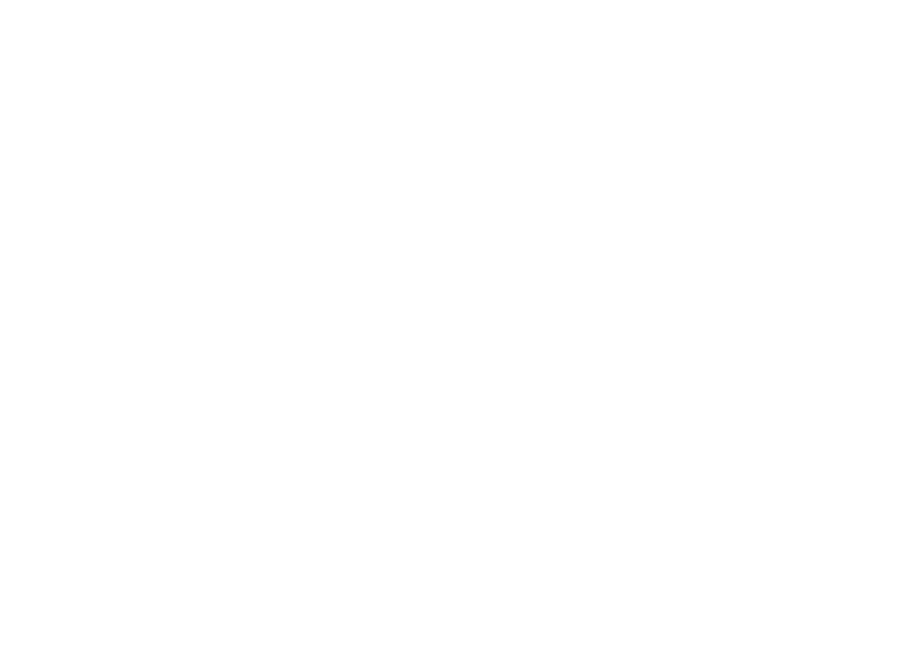
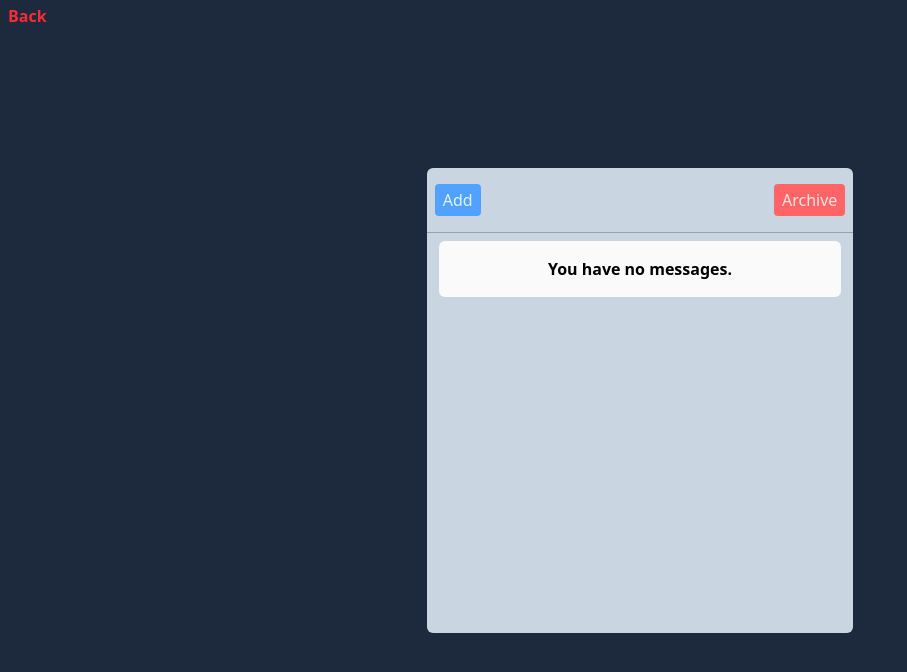
Before and after one commit to taiseen/learning-framer-motion, a React (Vite) app: page /animated-list in a window 1280 px wide. Before the commit this address had no page. Shown: the top 672 px of the page, without its empty margins (0-907 px from the left). Built offline with nearby package versions, Linux system fonts and the light colour scheme.

Commit message:
feat: animated list - add & remove

```diff
--- /dev/null
+++ b/src/components/animatedList/ListItem.jsx
@@ -0,0 +1,34 @@
+import { motion } from "framer-motion";
+
+const base = 4;
+const time = d => d * base;
+
+const ListItem = ({ children }) => {
+    return (
+        <motion.li
+            className="relative"
+            initial={{ height: 0, opacity: 0, marginBottom: 0 }}
+            animate={{
+                marginBottom: 4, // equivalent to gap-1
+                height: "auto",
+                opacity: 1,
+                transition: {
+                    type: "spring",
+                    bounce: 0.3,
+                    opacity: { delay: time(0.025) },
+                },
+            }}
+            exit={{ height: 0, opacity: 0, marginBottom: 0 }}
+            transition={{
+                duration: time(0.15),
+                type: "spring",
+                bounce: 0,
+                opacity: { duration: time(0.03) },
+            }}
+        >
+            {children}
+        </motion.li>
+    );
+};
+
+export default ListItem;
--- /dev/null
+++ b/src/components/animatedList/data.js
@@ -0,0 +1,14 @@
+const titles = [
+    ["Apple's newest iPhone is here", "Watch our July event"],
+    ["Your funds have been processed", "See your latest deposit online"],
+    ["This Week in Sports", "The finals are heating up"],
+    ["Changelog update", "Edge subroutines and more"],
+    ["React Hawaii is here!", "Time for fun in the sun"],
+];
+
+export const generateList = () => {
+    return {
+        id: crypto.randomUUID(),
+        content: titles[Math.floor(Math.random() * titles.length)],
+    };
+};
--- /dev/null
+++ b/src/components/animatedList/index.jsx
@@ -0,0 +1,102 @@
+import { AnimatePresence } from "framer-motion";
+import { generateList } from "./data";
+import { useState } from "react";
+import ListItem from "./ListItem";
+import "./style.css";
+
+const AnimatedList = () => {
+
+    const [list, setList] = useState([]);
+    const [selectedItems, setSelectedItems] = useState([]);
+
+    const handleAddItem = () => {
+        const newItem = generateList();
+        setList((prev) => [...prev, newItem]);
+    };
+
+    const handleItemToggle = (id) => {
+        selectedItems.includes(id)
+            ? setSelectedItems((prev) => prev.filter((i) => i != id))
+            : setSelectedItems((prev) => [...prev, id]);
+    };
+
+    const handleItemArchive = () => {
+        setList((prev) => prev.filter((item) => !selectedItems.includes(item.id)));
+        setSelectedItems([]);
+    };
+
+    return (
+        <section className="h-screen flex items-center justify-center bg-slate-800">
+            <div className="bg-slate-300 rounded-md w-1/3">
+                <div className="flex justify-between w-full border-b-zinc-400 border-b-[1px] p-4">
+                    <button
+                        className="-mx-2 rounded px-2 py-1 hover:text-zinc-100 bg-blue-400 text-sky-100 cursor-pointer"
+                        onClick={handleAddItem}
+                    >
+                        Add
+                    </button>
+
+                    <button
+                        className="-mx-2 rounded px-2 py-1 hover:text-zinc-100 bg-red-400 text-red-100 cursor-pointer"
+                        onClick={handleItemArchive}
+                    >
+                        Archive
+                    </button>
+                </div>
+
+                <div className="overflow-y-scroll px-3 py-2 h-[400px] listScroll">
+                    <ul>
+                        <AnimatePresence initial={false}>
+                            {
+                                list.length == 0 && (
+                                    <ListItem>
+                                        <h1 className="text-center font-semibold py-4 bg-zinc-50 rounded-md">
+                                            You have no messages.
+                                        </h1>
+                                    </ListItem>
+                                )
+                            }
+
+                            {[...list].reverse().map((message) => (
+                                <ListItem key={message.id}>
+                                    <div className="py-0.5 transition">
+                                        <button
+                                            onClick={() => handleItemToggle(message.id)}
+                                            className={`flex flex-col w-full p-4 rounded-md transition-colors
+                                            ${selectedItems.includes(message.id)
+                                                    ? "bg-blue-400"
+                                                    : "bg-white"
+                                                }`}
+                                        >
+                                            <p
+                                                className={`font-medium transition-colors
+                                                ${selectedItems.includes(message.id)
+                                                        ? "text-white"
+                                                        : "text-zinc-600"
+                                                    }`}
+                                            >
+                                                {message.content[0]}
+                                            </p>
+
+                                            <span
+                                                className={`text-sm transition-colors
+                                                ${selectedItems.includes(message.id)
+                                                        ? "text-zinc-100"
+                                                        : "text-zinc-400"
+                                                    }`}
+                                            >
+                                                {message.content[1]}
+                                            </span>
+                                        </button>
+                                    </div>
+                                </ListItem>
+                            ))}
+                        </AnimatePresence>
+                    </ul>
+                </div>
+            </div>
+        </section>
+    );
+}
+
+export default AnimatedList
--- /dev/null
+++ b/src/components/animatedList/style.css
@@ -0,0 +1,11 @@
+.listScroll::-webkit-scrollbar {
+    width: 5px;
+}
+
+.listScroll::-webkit-scrollbar-track {
+    background: rgb(234, 233, 233);
+}
+
+.listScroll::-webkit-scrollbar-thumb {
+    background: goldenrod;
+}
--- a/src/routes/index.jsx
+++ b/src/routes/index.jsx
@@ -18,10 +18,10 @@ const ToggleBtnContainer = lazy(() => import('../components/toggleBtn'));
 const TextAnimation = lazy(() => import('../components/textAnimation'));
 const TabListContainer = lazy(() => import('../components/tabHover'));
 const AuroraEffect = lazy(() => import('../components/auroraEffect'));
+const AnimatedList = lazy(() => import('../components/animatedList'));
 const Example = lazy(() => import('../components/examples/Example'));
 const PopUpEffect = lazy(() => import('../components/popUp'));
 const ChatApp = lazy(() => import('../components/chat'));
-
 
 // const CurvedSidebarMenu = lazy(() => import('../components/curvedSidebarMenu'));
 // const MultilevelMenu = lazy(() => import('../components/multilevelMenu'));
@@ -144,6 +144,12 @@ export const routes = [
         component: DateCalculator,
         date: '18-March-25',
     },
+    {
+        title: 'Animated List',
+        path: '/animated-list',
+        component: AnimatedList,
+        date: '20-March-25',
+    },
     // {
     //     title: 'Curved Sidebar Menu',
     //     path: '/curved-sidebar-menu',
```
